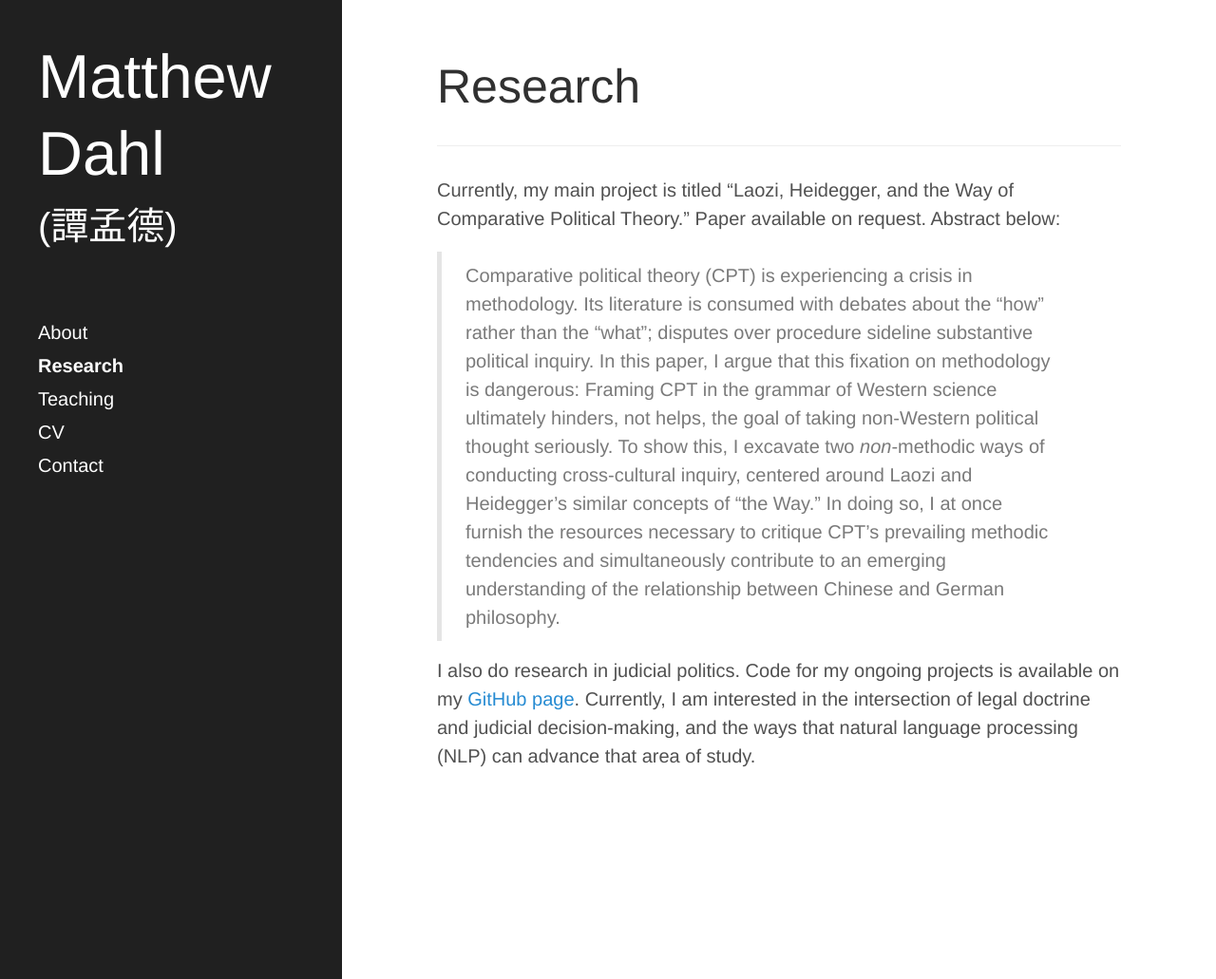
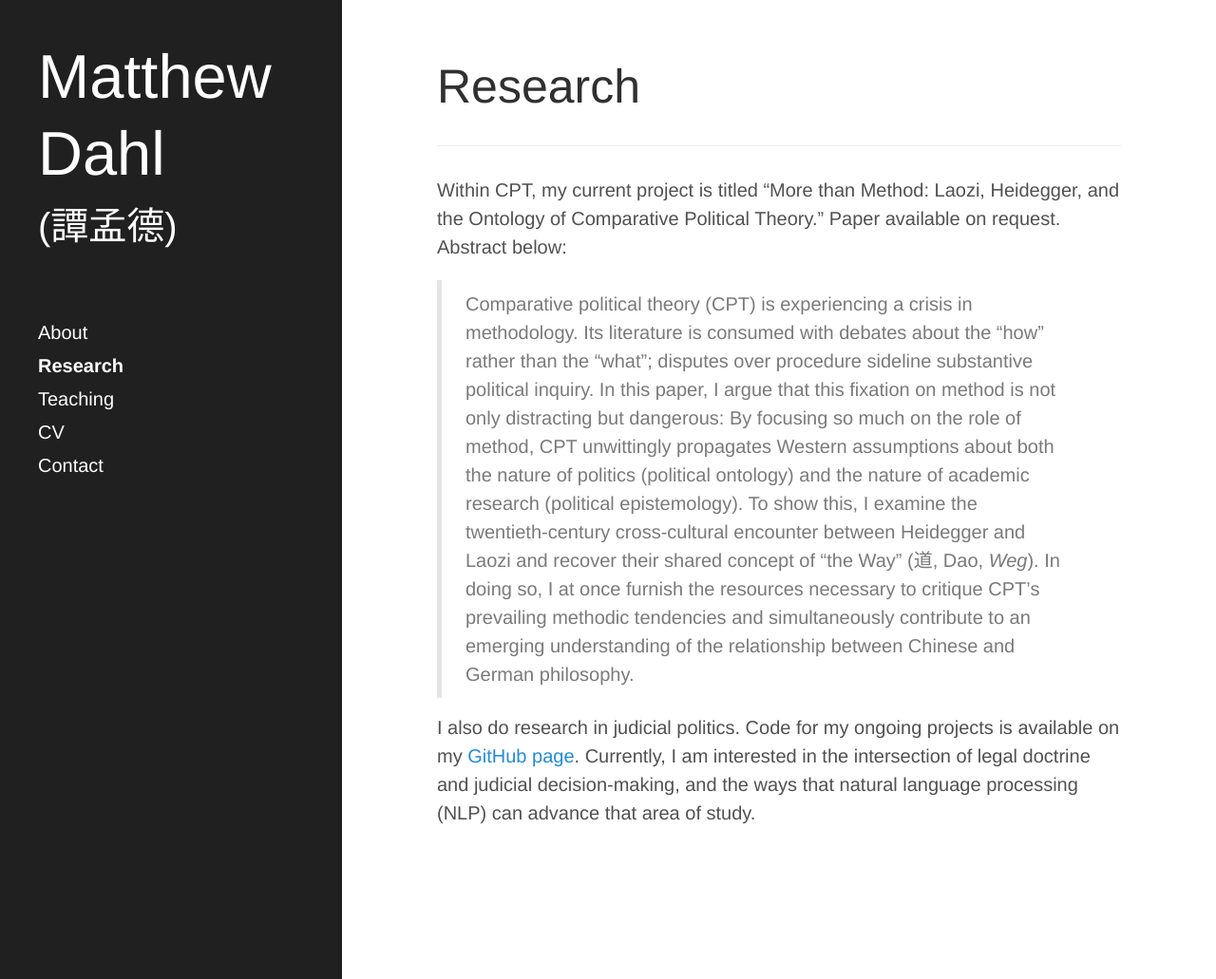
Before and after one commit to mattdahl/mattdahl.github.io, a Jekyll site: the page built from research.md, in a window 1280 px wide and 1031 px high. Shown: the whole window at 95% size. Built offline with Jekyll 4.4.1, drawn with Linux system fonts in a browser that asks for light colours.

Commit message:
Updates research page.

```diff
--- a/research.md
+++ b/research.md
@@ -3,10 +3,9 @@ layout: page
 title: Research
 ---
 
-Currently, my main project is titled "Laozi, Heidegger, and the Way of Comparative Political Theory." Paper available on request. Abstract below:
+Within CPT, my current project is titled "More than Method: Laozi, Heidegger, and the Ontology of Comparative Political Theory." Paper available on request. Abstract below:
 
-
-> Comparative political theory (CPT) is experiencing a crisis in methodology. Its literature is consumed with debates about the “how” rather than the “what”; disputes over procedure sideline substantive political inquiry. In this paper, I argue that this fixation on methodology is dangerous: Framing CPT in the grammar of Western science ultimately hinders, not helps, the goal of taking non-Western political thought seriously. To show this, I excavate two *non*-methodic ways of conducting cross-cultural inquiry, centered around Laozi and Heidegger’s similar concepts of “the Way.” In doing so, I at once furnish the resources necessary to critique CPT’s prevailing methodic tendencies and simultaneously contribute to an emerging understanding of the relationship between Chinese and German philosophy.
+> Comparative political theory (CPT) is experiencing a crisis in methodology. Its literature is consumed with debates about the “how” rather than the “what”; disputes over procedure sideline substantive political inquiry. In this paper, I argue that this fixation on method is not only distracting but dangerous: By focusing so much on the role of method, CPT unwittingly propagates Western assumptions about both the nature of politics (political ontology) and the nature of academic research (political epistemology). To show this, I examine the twentieth-century cross-cultural encounter between Heidegger and Laozi and recover their shared concept of "the Way" (道, Dao, *Weg*). In doing so, I at once furnish the resources necessary to critique CPT’s prevailing methodic tendencies and simultaneously contribute to an emerging understanding of the relationship between Chinese and German philosophy.
 
 
 I also do research in judicial politics. Code for my ongoing projects is available on my [GitHub page](https://github.com/mattdahl). Currently, I am interested in the intersection of legal doctrine and judicial decision-making, and the ways that natural language processing (NLP) can advance that area of study.
```
